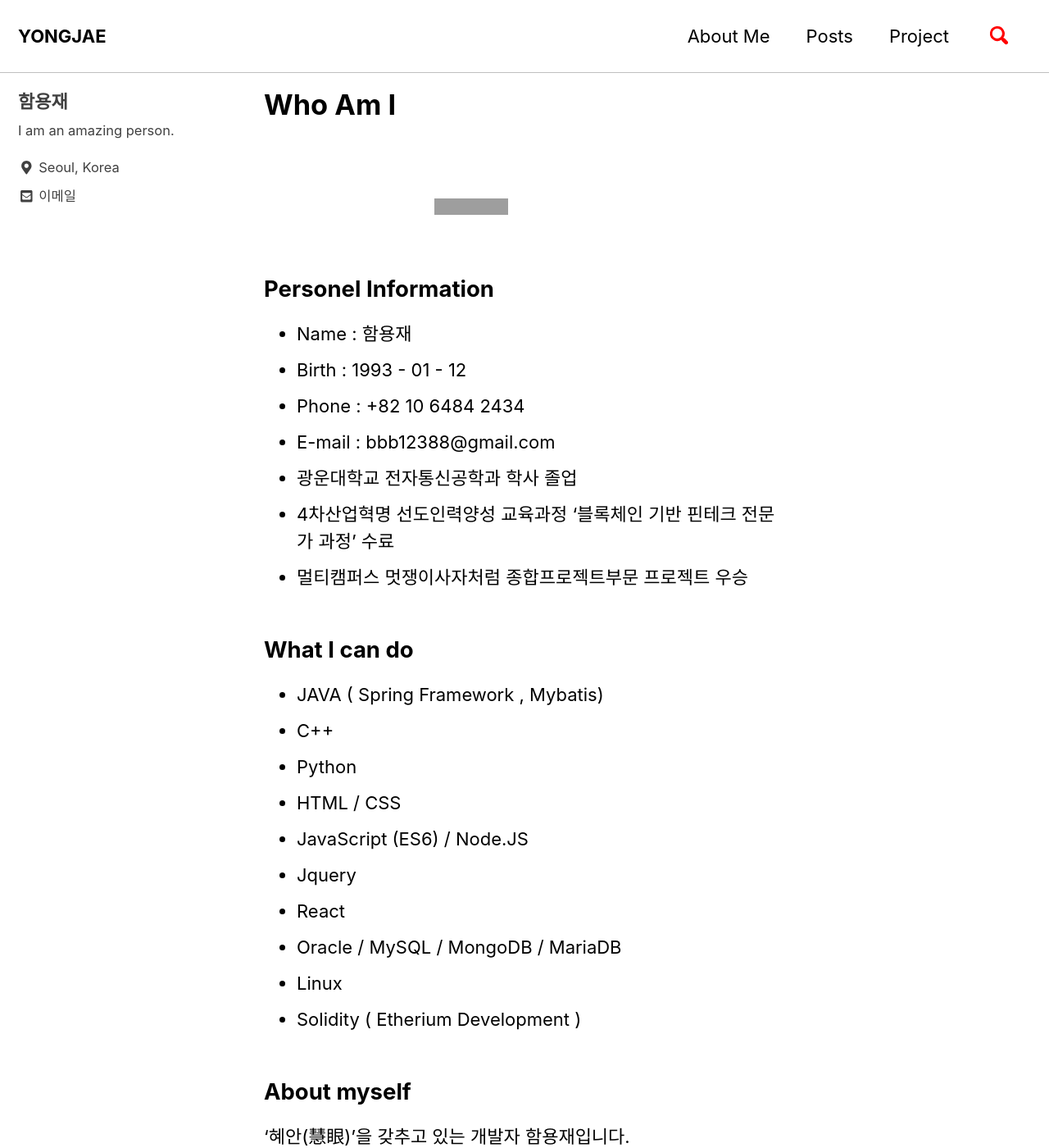
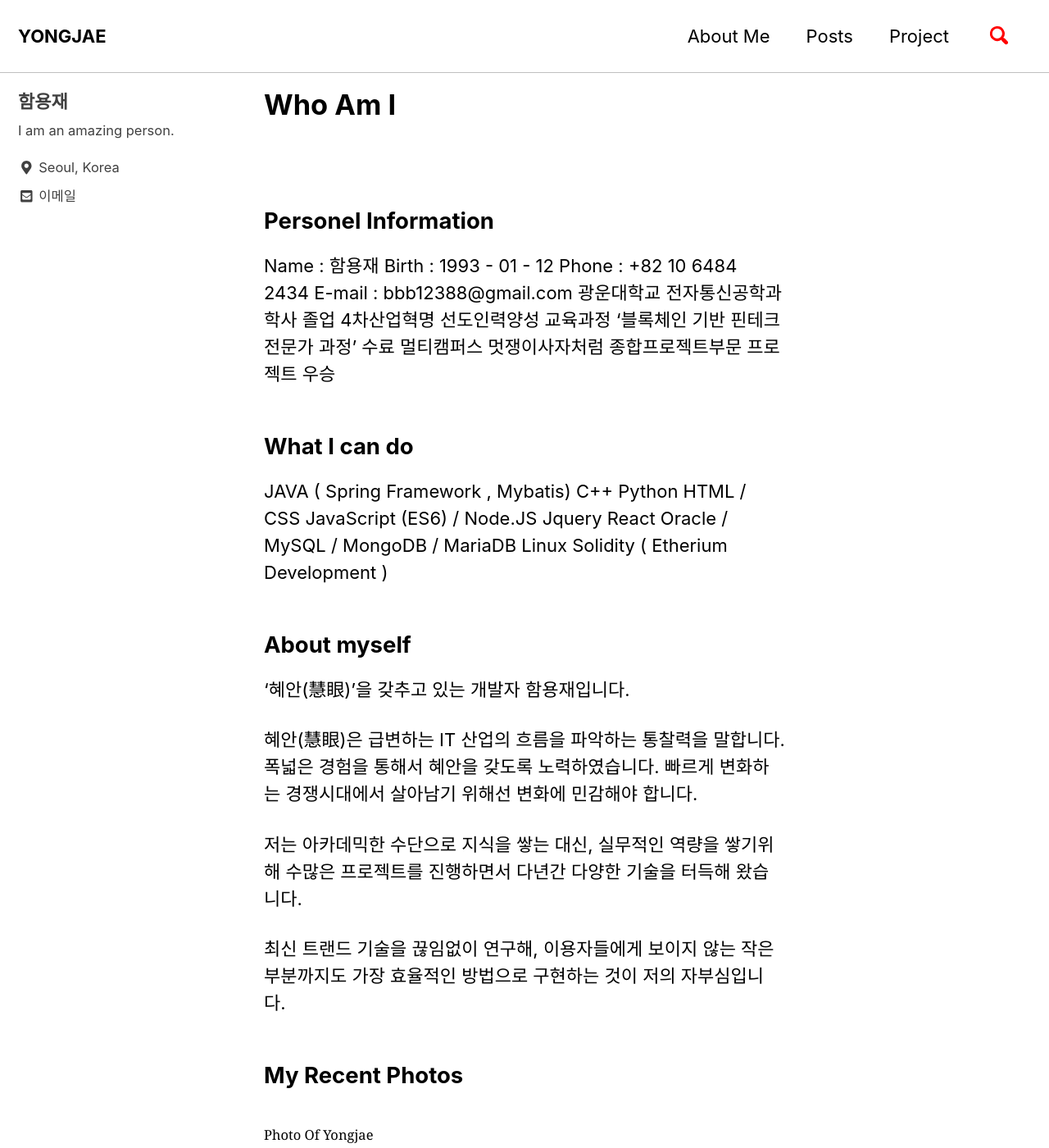
Before and after one commit to hamyongjae/hamyongjae.github.io_old2, a Jekyll site: the page built from _pages/aboutme.md, in a window 1280 px wide and 1400 px high. Shown: the whole window at 82% size. Built offline with Jekyll 4.4.1, drawn with Linux system fonts in a browser that asks for light colours; cached includes are drawn as plain includes; nearby versions of some CDN libraries; grey boxes are pictures that could not be loaded.

Commit message:
about me

```diff
--- a/_pages/aboutme.md
+++ b/_pages/aboutme.md
@@ -10,7 +10,7 @@ author_profile: true
 {% endcapture %}
 {% include gallery images=images caption="" cols=1 %}
 
-<center><iframe src="https://ghbtns.com/github-btn.html?user=hamyongjae&type=follow&count=true&size=large" frameborder="0" scrolling="0" width="220px" height="30px"></iframe></center>
+
 
 
 
@@ -18,13 +18,13 @@ author_profile: true
 
 ## Personel Information
 
-* Name : 함용재
-* Birth : 1993 - 01 - 12
-* Phone : +82 10 6484 2434
-* E-mail : bbb12388@gmail.com
-* 광운대학교 전자통신공학과 학사 졸업
-* 4차산업혁명 선도인력양성 교육과정 '블록체인 기반 핀테크 전문가 과정' 수료
-* 멀티캠퍼스 멋쟁이사자처럼 종합프로젝트부문 프로젝트 우승
+Name : 함용재
+Birth : 1993 - 01 - 12
+Phone : +82 10 6484 2434
+E-mail : bbb12388@gmail.com
+광운대학교 전자통신공학과 학사 졸업
+4차산업혁명 선도인력양성 교육과정 '블록체인 기반 핀테크 전문가 과정' 수료
+멀티캠퍼스 멋쟁이사자처럼 종합프로젝트부문 프로젝트 우승
 
 
 
@@ -32,16 +32,16 @@ author_profile: true
 
 ## What I can do
 
-* JAVA ( Spring Framework , Mybatis)
-* C++
-* Python
-* HTML / CSS
-* JavaScript (ES6) / Node.JS
-* Jquery
-* React
-* Oracle / MySQL / MongoDB / MariaDB
-* Linux
-* Solidity ( Etherium Development )
+JAVA ( Spring Framework , Mybatis)
+C++
+Python
+HTML / CSS
+JavaScript (ES6) / Node.JS
+Jquery
+React
+Oracle / MySQL / MongoDB / MariaDB
+Linux
+Solidity ( Etherium Development )
 
 
 
```
